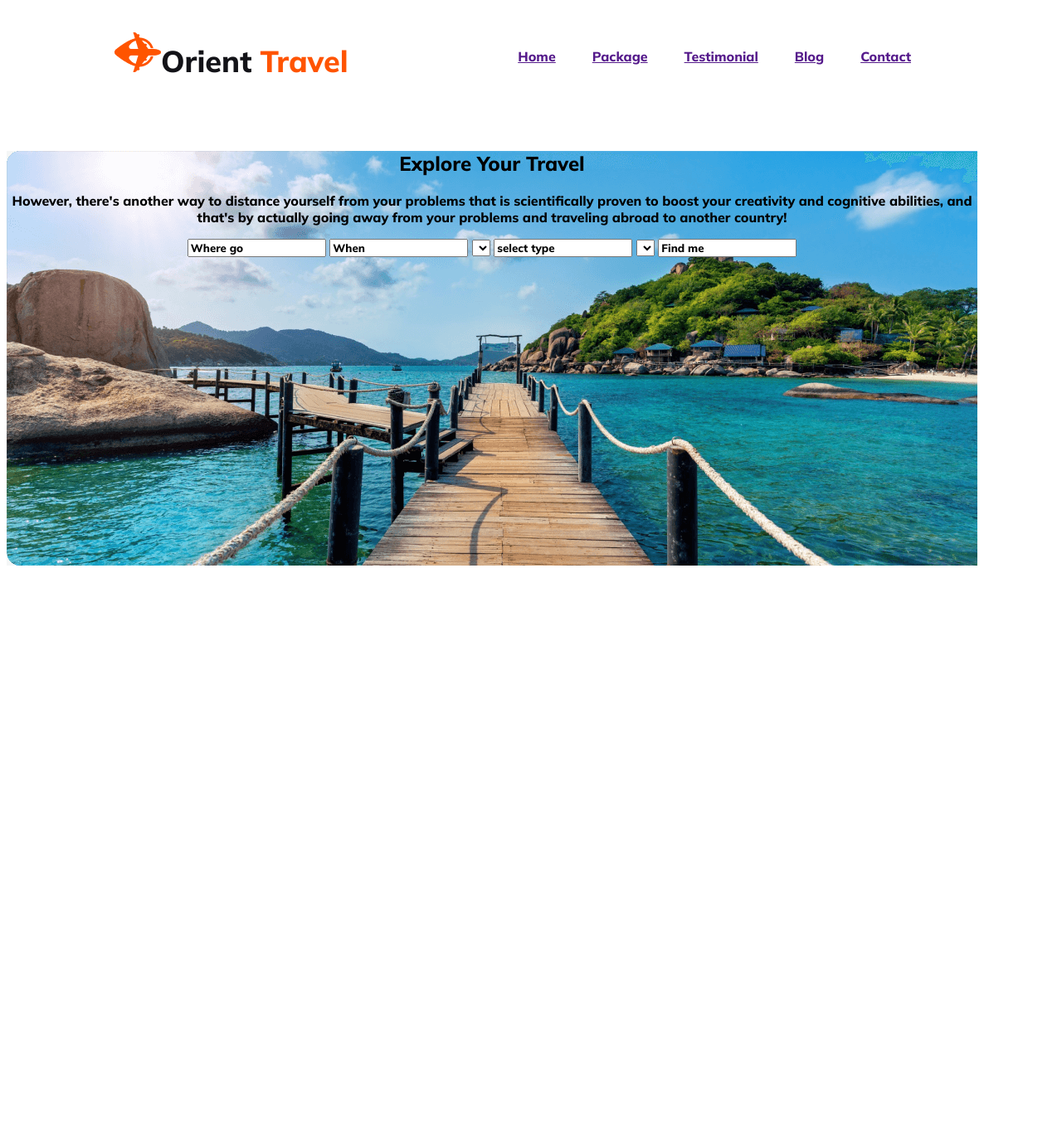
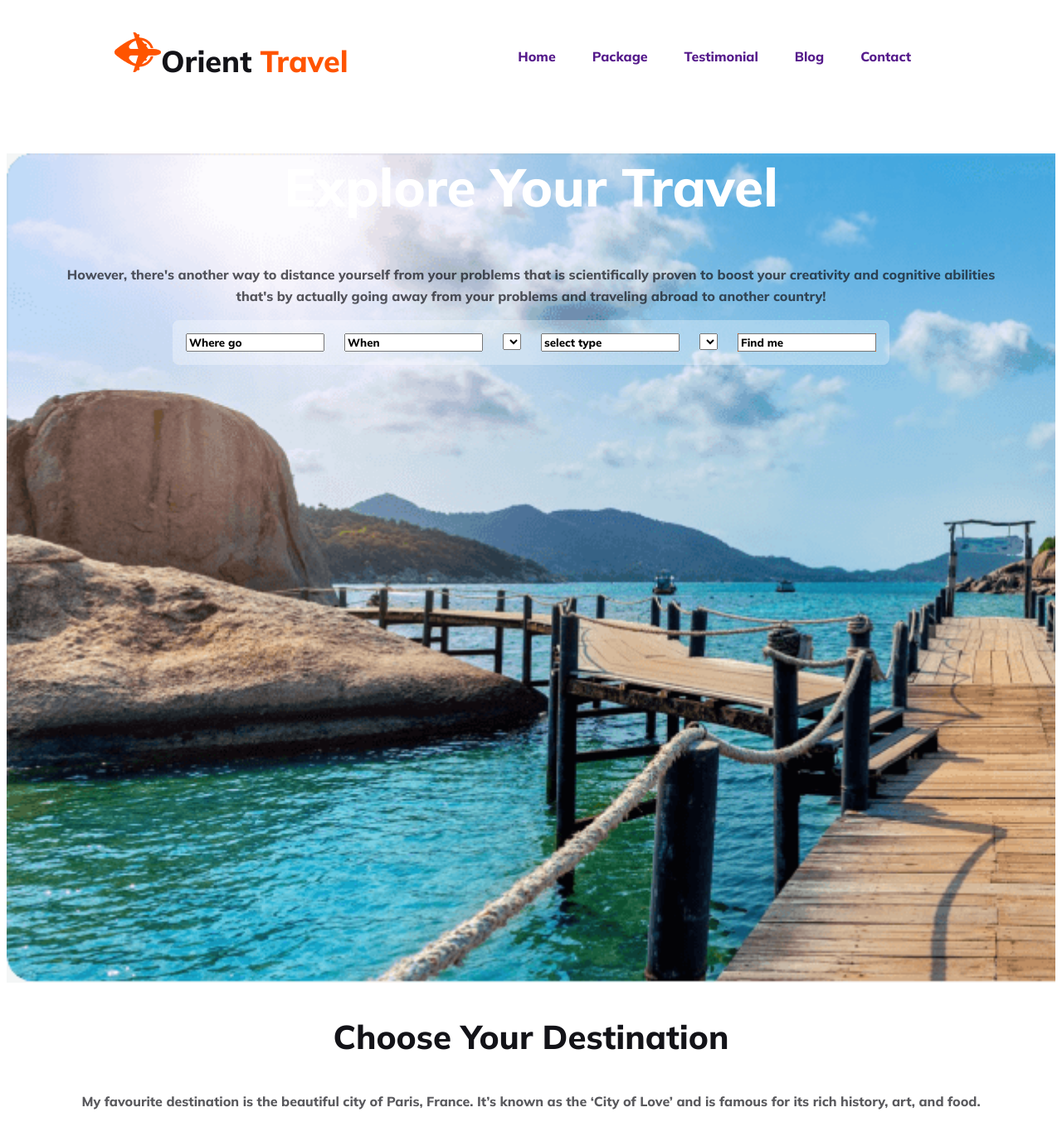
Before and after one commit to ImtiazAhmedRifat/Orient-Travel, a plain HTML site: page index.html in a window 1280 px wide. Shown: the part 47-1400 px from the top of the page at 83% size. Before the commit the page ends 800 px from the top, so only its background shows below. Drawn offline with Linux system fonts and the light colour scheme.

Commit message:
add iamges and destination section

```diff
--- a/Styles/style.css
+++ b/Styles/style.css
@@ -35,13 +35,77 @@
  nav li{
     list-style: none;
     margin-right: 44px;
+
+ }
+ nav li a{
+   text-decoration: none;
+ }
+ main{
+max-width: 1440px;
+margin: 0 auto;
  }
  .banner{
-   width: 1170px;
-   height: 500px;
+   background-image: url(../Images/Group\ 13\ \(1\)\ \(1\).png);
+   background-size: cover;
+  width: 100%;
+  height: 1000px;
+  /* margin-left: 250px; */
+  /* margin-right: 250px; */
+  text-align: center;
+ }
+ .banner-title{
+   color: #FFF;
+font-size: 64px;
+font-weight: 800;
+line-height: normal;
+ }
+ .text-desc{
+   color: rgba(19, 19, 24, 0.70);
+text-align: center;
+font-size: 16px;
+font-style: normal;
+font-weight: 400;
+line-height: 26px;
+ }
+ form{
+   display: inline-flex;
+padding: 16px;
+align-items: flex-start;
+gap: 24px;
+border-radius: 8px;
+background: rgba(255, 255, 255, 0.30);
+ }
+ .find-me{
+   background-color: #FF5400;
+ }
+ .dest-title{
+   color: #131318;
+text-align: center;
+font-family: Mulish;
+font-size: 40px;
+font-style: normal;
+font-weight: 800;
+line-height: normal;
+ }
+ .destination{
    text-align: center;
-   background-image:url(/Images/Group\ 13\ \(1\)\ \(1\).png)
-
-
-
  }
+ .first-image{
+   position: relative;
+   text-align: center;
+   color: #FFF;
+ }
+ .Maldives{
+   position: absolute;
+   top: 50%;
+   left: 50%;
+   transform: translate(-50%, -50%);
+ }
+ .choose{
+   color: #131318;
+text-align: center;
+font-size: 40px;
+font-style: normal;
+font-weight: 800;
+line-height: normal;
+ }
--- a/index.html
+++ b/index.html
@@ -23,12 +23,13 @@
     </header>
     <main>
         <section class="banner">
+
             <h2 class="banner-title">Explore Your Travel</h2>
-            <p>
+            <p class="text-desc">
                 However,
                 there's another way to distance yourself from
-                your problems that is scientifically proven to boost your creativity and cognitive abilities,
-                and that's by actually going away from your problems and traveling abroad to another country!
+                your problems that is scientifically proven to boost your creativity and cognitive abilities <br>
+                that's by actually going away from your problems and traveling abroad to another country!
             </p>
             <form class="form-content">
                 <input type="text" value="Where go">
@@ -40,8 +41,36 @@
              <select name="" id="">
                 <option value=""></option>
              </select>
-             <input type="text" value="Find me" placeholder="Search">
+           <span class="find-me"><input type="text" value="Find me" placeholder="Search"></span>
             </form>
+        </section>
+        <section class="destination">
+            <h3 class="dest-title">Choose Your Destination</h3>
+            <p class="text-desc">My favourite destination is the beautiful city of Paris, France. It’s known as the ‘City of Love’
+                 and is famous for its rich history, art, and food. </p>
+                 <div class="location">
+                    <div class="first-row">
+                     <img src="/Images/Rectangle 5.png" alt="">
+                    <img src="Images/Rectangle 8.png" alt="">
+                    </div>
+                    <div class="seceond-row">
+                        <img src="Images/Rectangle 6.png" alt="">
+                    <img src="Images/Rectangle 7.png" alt="">
+                    <img src="Images/Rectangle 9.png" alt="">
+                    </div>
+                  <div class="third-row">
+                    <img src="Images/Rectangle 11.png" alt="">
+                    <img src="Images/Rectangle 10.png" alt="">
+                  </div>
+                 </div>
+
+        </section>
+        <section>
+            <h2 class="choose">Why Choose Us</h2>
+            <p class="text-desc">
+                When working with us you’ll find that we’re pretty much WYSIWYG (What you see, is what you get). There’s no ‘airs and graces’, were very much down to earth, all of which means that ‘we’re focused on getting you results’. We’re not in this for a quick buck,
+                but to build a lasting mutually beneficial relationship.
+            </p>
         </section>
 
     </main>
```
